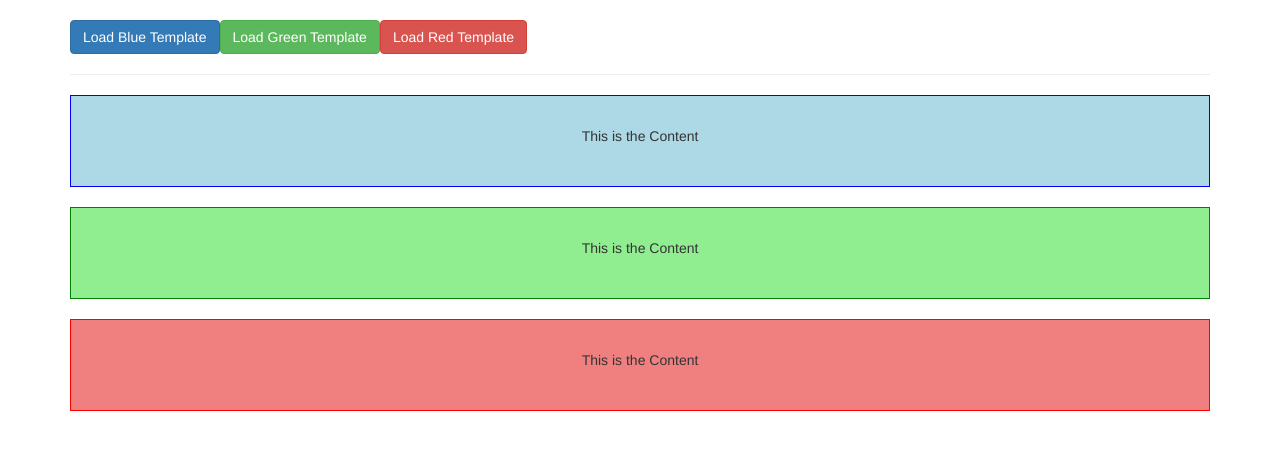
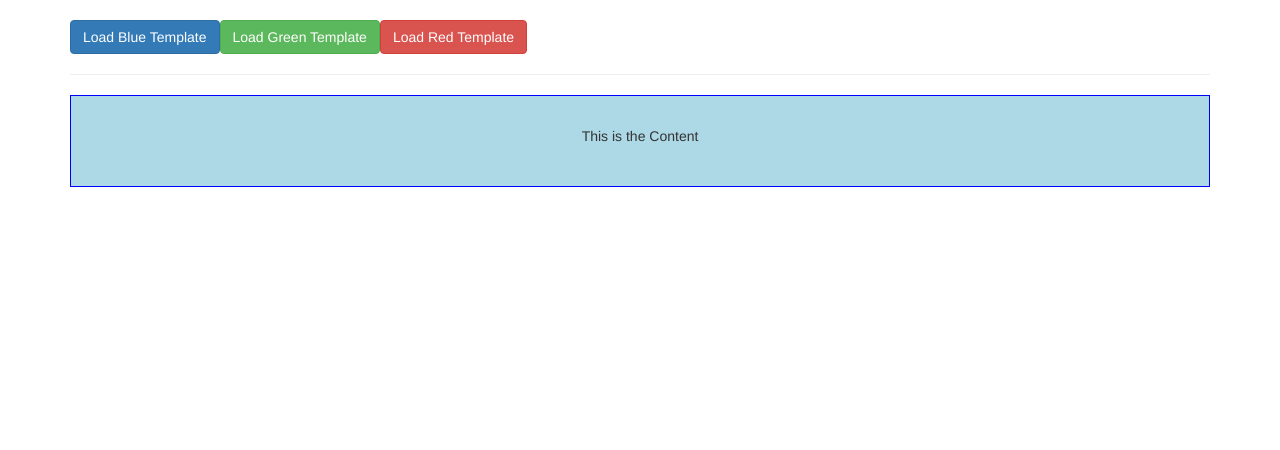
Before and after one commit to shkigor/vue-09-advanced-component-usage, a Vue app: page / in a window 1280 px wide. Shown: the top 450 px of the page. Built offline with nearby package versions, Linux system fonts and the light colour scheme.

Commit message:
136. Solution - Using Dynamic Components

```diff
--- a/src/App.vue
+++ b/src/App.vue
@@ -3,19 +3,22 @@
         <div class="row">
             <div class="col-xs-12">
                 <br>
-                <button class="btn btn-primary">Load Blue Template</button>
-                <button class="btn btn-success">Load Green Template</button>
-                <button class="btn btn-danger">Load Red Template</button>
+                <button class="btn btn-primary" @click="selectedComponent = 'appBlue'">Load Blue Template</button>
+                <button class="btn btn-success" @click="selectedComponent = 'appGreen'">Load Green Template</button>
+                <button class="btn btn-danger" @click="selectedComponent = 'appRed'">Load Red Template</button>
                 <hr>
-                <app-blue>
+                <component :is="selectedComponent">
                     <p>This is the Content</p>
-                </app-blue>
-                <app-green>
-                    <p>This is the Content</p>
-                </app-green>
-                <app-red>
-                    <p>This is the Content</p>
-                </app-red>
+                </component>
+<!--                <app-blue>-->
+<!--                    <p>This is the Content</p>-->
+<!--                </app-blue>-->
+<!--                <app-green>-->
+<!--                    <p>This is the Content</p>-->
+<!--                </app-green>-->
+<!--                <app-red>-->
+<!--                    <p>This is the Content</p>-->
+<!--                </app-red>-->
             </div>
         </div>
     </div>
@@ -27,6 +30,11 @@
     import Red from './components/Red.vue';
 
     export default {
+        data: function() {
+            return {
+                selectedComponent: 'appBlue'
+            }
+        },
         components: {
             appBlue: Blue,
             appGreen: Green,
```
